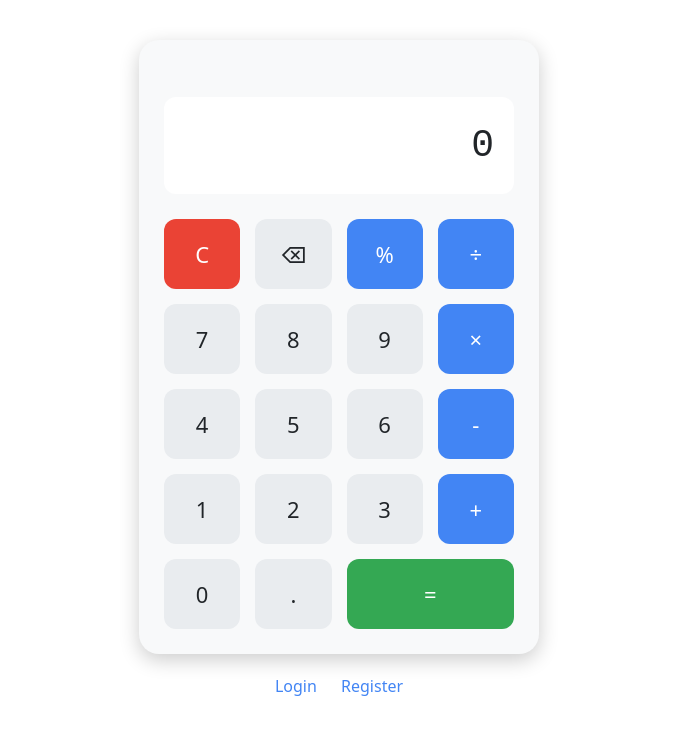
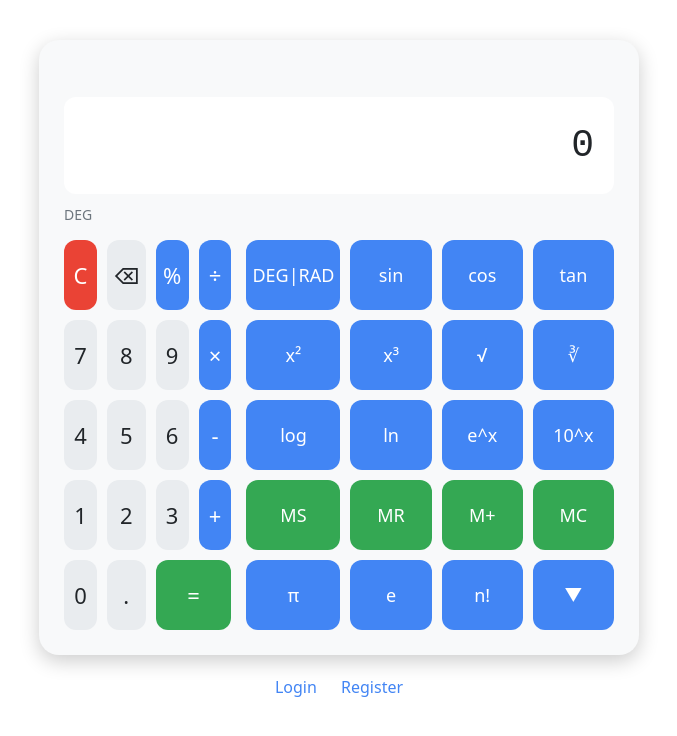
Before and after one commit to Itsshaik/calculator-stealth-chat, a Django app: page / in a window 1280 px wide. Shown: the top 736 px of the page, without its empty margins (301-978 px from the left). Run offline with Django 5.2, Linux system fonts and the light colour scheme.

Commit message:
Enhance calculator functionality by adding advanced scientific and memory functions.
Replit-Commit-Author: Agent
Replit-Commit-Session-Id: d5e63c7e-7aed-43ee-a926-85f8a5bdc6d6
Replit-Commit-Screenshot-Url: https://storage.googleapis.com/screenshot-production-us-central1/e2a6f9c7-bdc8-4cd9-b795-ae6907a285ff/48aa05ac-7081-4575-93de-1789d3335853.jpg

```diff
--- a/core/static/core/js/calculator.js
+++ b/core/static/core/js/calculator.js
@@ -4,6 +4,9 @@ document.addEventListener('DOMContentLoaded', function() {
     const passwordModal = document.getElementById('passwordModal');
     const cancelPasswordBtn = document.getElementById('cancelPassword');
     const calculatorContainer = document.querySelector('.calculator-container');
+    const angleModeIndicator = document.getElementById('angleModeIndicator');
+    const memoryIndicator = document.getElementById('memoryIndicator');
+    const scientificButtons = document.querySelector('.calculator-buttons-scientific');
 
     let currentInput = '0';
     let previousInput = '0';
@@ -11,6 +14,9 @@ document.addEventListener('DOMContentLoaded', function() {
     let resetInput = false;
     let calculatorPassword = '';
     let potentialPasswordMode = false;
+    let angleMode = 'DEG'; // DEG or RAD
+    let memoryValue = 0;
+    let scientificVisible = true;
 
     // Calculator button handlers
     document.querySelectorAll('.calculator-button').forEach(button => {
@@ -59,6 +65,7 @@ document.addEventListener('DOMContentLoaded', function() {
     // Handle operations and special actions
     function handleAction(action) {
         switch(action) {
+            // Basic operations
             case 'add':
             case 'subtract':
             case 'multiply':
@@ -88,6 +95,207 @@ document.addEventListener('DOMContentLoaded', function() {
             case 'backspace':
                 backspace();
                 break;
+
+            // Scientific calculator functions
+            case 'sin':
+                handleTrigFunction(Math.sin);
+                break;
+            case 'cos':
+                handleTrigFunction(Math.cos);
+                break;
+            case 'tan':
+                handleTrigFunction(Math.tan);
+                break;
+            case 'square':
+                handlePowerFunction(2);
+                break;
+            case 'cube':
+                handlePowerFunction(3);
+                break;
+            case 'sqrt':
+                handleSquareRoot();
+                break;
+            case 'cbrt':
+                handleCubeRoot();
+                break;
+            case 'log':
+                handleLogarithm(10); // Base 10 logarithm
+                break;
+            case 'ln':
+                handleLogarithm(Math.E); // Natural logarithm
+                break;
+            case 'exp':
+                handleExponential(Math.E); // e^x
+                break;
+            case 'pow10':
+                handleExponential(10); // 10^x
+                break;
+            case 'factorial':
+                handleFactorial();
+                break;
+            case 'pi':
+                currentInput = Math.PI.toString();
+                resetInput = true;
+                break;
+            case 'e':
+                currentInput = Math.E.toString();
+                resetInput = true;
+                break;
+
+            // Memory functions
+            case 'memoryStore':
+                handleMemoryStore();
+                break;
+            case 'memoryRecall':
+                handleMemoryRecall();
+                break;
+            case 'memoryAdd':
+                handleMemoryAdd();
+                break;
+            case 'memoryClear':
+                handleMemoryClear();
+                break;
+
+            // Mode toggles
+            case 'toggleMode':
+                toggleAngleMode();
+                break;
+            case 'toggleScientific':
+                toggleScientificCalculator();
+                break;
+        }
+    }
+
+    // Handle trigonometric functions (sin, cos, tan)
+    function handleTrigFunction(func) {
+        const current = parseFloat(currentInput);
+        if (!isNaN(current)) {
+            // Convert from degrees to radians if in DEG mode
+            let value = current;
+            if (angleMode === 'DEG') {
+                value = value * (Math.PI / 180);
+            }
+
+            currentInput = func(value).toString();
+            resetInput = true;
+        }
+    }
+
+    // Handle power functions (x², x³)
+    function handlePowerFunction(power) {
+        const current = parseFloat(currentInput);
+        if (!isNaN(current)) {
+            currentInput = Math.pow(current, power).toString();
+            resetInput = true;
+        }
+    }
+
+    // Handle square root
+    function handleSquareRoot() {
+        const current = parseFloat(currentInput);
+        if (!isNaN(current) && current >= 0) {
+            currentInput = Math.sqrt(current).toString();
+            resetInput = true;
+        } else if (!isNaN(current) && current < 0) {
+            currentInput = 'Error'; // Can't take square root of negative number
+            resetInput = true;
+        }
+    }
+
+    // Handle cube root
+    function handleCubeRoot() {
+        const current = parseFloat(currentInput);
+        if (!isNaN(current)) {
+            currentInput = Math.cbrt(current).toString();
+            resetInput = true;
+        }
+    }
+
+    // Handle logarithm (log, ln)
+    function handleLogarithm(base) {
+        const current = parseFloat(currentInput);
+        if (!isNaN(current) && current > 0) {
+            if (base === 10) {
+                currentInput = Math.log10(current).toString();
+            } else {
+                currentInput = Math.log(current).toString();
+            }
+            resetInput = true;
+        } else if (!isNaN(current) && current <= 0) {
+            currentInput = 'Error'; // Can't take log of negative number or zero
+            resetInput = true;
+        }
+    }
+
+    // Handle exponential (e^x, 10^x)
+    function handleExponential(base) {
+        const current = parseFloat(currentInput);
+        if (!isNaN(current)) {
+            currentInput = Math.pow(base, current).toString();
+            resetInput = true;
+        }
+    }
+
+    // Handle factorial
+    function handleFactorial() {
+        const current = parseFloat(currentInput);
+        if (!isNaN(current) && current >= 0 && Number.isInteger(current)) {
+            let result = 1;
+            for (let i = 2; i <= current; i++) {
+                result *= i;
+            }
+            currentInput = result.toString();
+            resetInput = true;
+        } else {
+            currentInput = 'Error'; // Can't calculate factorial of negative or non-integer
+            resetInput = true;
+        }
+    }
+
+    // Memory functions
+    function handleMemoryStore() {
+        const current = parseFloat(currentInput);
+        if (!isNaN(current)) {
+            memoryValue = current;
+            memoryIndicator.textContent = 'M';
+        }
+    }
+
+    function handleMemoryRecall() {
+        if (memoryIndicator.textContent === 'M') {
+            currentInput = memoryValue.toString();
+            resetInput = true;
+        }
+    }
+
+    function handleMemoryAdd() {
+        const current = parseFloat(currentInput);
+        if (!isNaN(current)) {
+            memoryValue += current;
+            memoryIndicator.textContent = 'M';
+        }
+    }
+
+    function handleMemoryClear() {
+        memoryValue = 0;
+        memoryIndicator.textContent = '';
+    }
+
+    // Toggle between DEG and RAD mode
+    function toggleAngleMode() {
+        angleMode = angleMode === 'DEG' ? 'RAD' : 'DEG';
+        angleModeIndicator.textContent = angleMode;
+    }
+
+    // Toggle scientific calculator visibility (for mobile view)
+    function toggleScientificCalculator() {
+        if (window.innerWidth <= 768) {
+            scientificVisible = !scientificVisible;
+            if (scientificVisible) {
+                scientificButtons.classList.add('visible');
+            } else {
+                scientificButtons.classList.remove('visible');
+            }
         }
     }
 
@@ -220,9 +428,13 @@ document.addEventListener('DOMContentLoaded', function() {
     // Keyboard support
     document.addEventListener('keydown', function(event) {
         const key = event.key;
+        const ctrlKey = event.ctrlKey;
+        const shiftKey = event.shiftKey;
 
         // Prevent default behavior for keys we're handling
-        if (/[\d+\-*/.=%]/.test(key) || key === 'Enter' || key === 'Backspace' || key === 'Escape') {
+        if (/[\d+\-*/.=%^!]/.test(key) || key === 'Enter' || key === 'Backspace' || key === 'Escape' ||
+            (ctrlKey && /[sctl]/.test(key.toLowerCase())) ||
+            (shiftKey && key === '^')) {
             event.preventDefault();
         }
 
@@ -234,7 +446,7 @@ document.addEventListener('DOMContentLoaded', function() {
         else if (key === '.') {
             handleNumberInput('.');
         }
-        // Handle operations
+        // Handle basic operations
         else if (key === '+') {
             handleOperation('add');
         }
@@ -271,6 +483,45 @@ document.addEventListener('DOMContentLoaded', function() {
         else if (key === '%') {
             handlePercent();
         }
+        // Handle scientific functions with keyboard shortcuts
+        else if (ctrlKey && key.toLowerCase() === 's') {
+            handleTrigFunction(Math.sin);
+        }
+        else if (ctrlKey && key.toLowerCase() === 'c') {
+            handleTrigFunction(Math.cos);
+        }
+        else if (ctrlKey && key.toLowerCase() === 't') {
+            handleTrigFunction(Math.tan);
+        }
+        else if (key === '^' || (shiftKey && key === '^')) {
+            handlePowerFunction(2);
+        }
+        else if (ctrlKey && key.toLowerCase() === 'r') {
+            handleSquareRoot();
+        }
+        else if (ctrlKey && key.toLowerCase() === 'l') {
+            handleLogarithm(10);
+        }
+        else if (key === '!') {
+            handleFactorial();
+        }
+        // Memory functions
+        else if (key === 'm' && ctrlKey && shiftKey) {
+            handleMemoryStore();
+        }
+        else if (key === 'm' && ctrlKey) {
+            handleMemoryRecall();
+        }
+        else if (key === 'm' && shiftKey) {
+            handleMemoryAdd();
+        }
+        else if (key === 'm') {
+            handleMemoryClear();
+        }
+        // Toggle DEG/RAD mode
+        else if (key.toLowerCase() === 'd' && ctrlKey) {
+            toggleAngleMode();
+        }
 
         updateDisplay();
     });
--- a/core/templates/core/calculator.html
+++ b/core/templates/core/calculator.html
@@ -10,7 +10,7 @@
 
     /* Calculator specific styles */
     .calculator-container {
-        max-width: 400px;
+        max-width: 600px;
         margin: 20px auto;
         background-color: var(--calc-bg);
         border-radius: 20px;
@@ -26,16 +26,48 @@
         font-size: 38px;
         text-align: right;
         border-radius: 12px;
-        margin-bottom: 25px;
+        margin-bottom: 10px;
         overflow: hidden;
         min-height: 80px;
         font-family: 'Courier New', monospace;
     }
 
+    .calculator-mode {
+        display: flex;
+        justify-content: space-between;
+        margin-bottom: 15px;
+        color: var(--calc-log-text);
+        font-size: 14px;
+    }
+
+    .memory-indicator {
+        color: var(--calc-equals-bg);
+        font-weight: bold;
+    }
+
+    .calculator-buttons-container {
+        display: flex;
+        flex-direction: row;
+        gap: 15px;
+    }
+
+    @media (max-width: 768px) {
+        .calculator-buttons-container {
+            flex-direction: column;
+        }
+    }
+
     .calculator-buttons {
         display: grid;
+        grid-gap: 10px;
+    }
+
+    .calculator-buttons-main {
         grid-template-columns: repeat(4, 1fr);
-        grid-gap: 15px;
+    }
+
+    .calculator-buttons-scientific {
+        grid-template-columns: repeat(4, 1fr);
     }
 
     .calculator-button {
@@ -86,6 +118,37 @@
 
     .calculator-button.clear:hover {
         background-color: var(--calc-clear-hover);
+    }
+
+    .calculator-button.scientific {
+        background-color: var(--calc-op-button-bg);
+        color: var(--calc-op-button-text);
+        font-size: 18px;
+    }
+
+    .calculator-button.scientific:hover {
+        background-color: var(--calc-op-button-hover);
+    }
+
+    .calculator-button.memory {
+        background-color: var(--calc-equals-bg);
+        color: var(--calc-equals-text);
+        font-size: 18px;
+    }
+
+    .calculator-button.memory:hover {
+        background-color: var(--calc-equals-hover);
+    }
+
+    /* Hide the scientific calculator by default on mobile */
+    @media (max-width: 768px) {
+        .calculator-buttons-scientific {
+            display: none;
+        }
+
+        .calculator-buttons-scientific.visible {
+            display: grid;
+        }
     }
 
     /* Calculator log/history */
@@ -192,7 +255,12 @@
 <div class="calculator-container">
     <div class="calculator-log" id="calculatorLog"></div>
     <div class="calculator-display" id="display">0</div>
-    <div class="calculator-buttons">
+    <div class="calculator-mode">
+        <span id="angleModeIndicator">DEG</span>
+        <span id="memoryIndicator" class="memory-indicator"></span>
+    </div>
+    <div class="calculator-buttons-container">
+        <div class="calculator-buttons calculator-buttons-main">
             <button class="calculator-button clear" data-action="clear">C</button>
             <button class="calculator-button" data-action="backspace">⌫</button>
             <button class="calculator-button operation" data-action="percent">%</button>
@@ -216,6 +284,34 @@
             <button class="calculator-button" data-value="0">0</button>
             <button class="calculator-button" data-value=".">.</button>
             <button class="calculator-button equals" data-action="calculate">=</button>
+        </div>
+
+        <div class="calculator-buttons calculator-buttons-scientific">
+            <button class="calculator-button scientific" data-action="toggleMode">DEG|RAD</button>
+            <button class="calculator-button scientific" data-action="sin">sin</button>
+            <button class="calculator-button scientific" data-action="cos">cos</button>
+            <button class="calculator-button scientific" data-action="tan">tan</button>
+
+            <button class="calculator-button scientific" data-action="square">x²</button>
+            <button class="calculator-button scientific" data-action="cube">x³</button>
+            <button class="calculator-button scientific" data-action="sqrt">√</button>
+            <button class="calculator-button scientific" data-action="cbrt">∛</button>
+
+            <button class="calculator-button scientific" data-action="log">log</button>
+            <button class="calculator-button scientific" data-action="ln">ln</button>
+            <button class="calculator-button scientific" data-action="exp">e^x</button>
+            <button class="calculator-button scientific" data-action="pow10">10^x</button>
+
+            <button class="calculator-button memory" data-action="memoryStore">MS</button>
+            <button class="calculator-button memory" data-action="memoryRecall">MR</button>
+            <button class="calculator-button memory" data-action="memoryAdd">M+</button>
+            <button class="calculator-button memory" data-action="memoryClear">MC</button>
+
+            <button class="calculator-button scientific" data-action="pi">π</button>
+            <button class="calculator-button scientific" data-action="e">e</button>
+            <button class="calculator-button scientific" data-action="factorial">n!</button>
+            <button class="calculator-button scientific" data-action="toggleScientific">▼</button>
+        </div>
     </div>
 </div>
 
```
Lines whose indentation alone changed are shown as unchanged.
